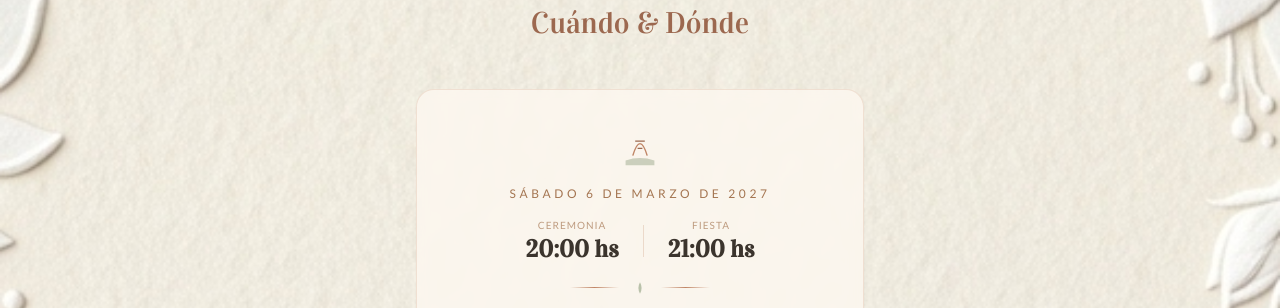
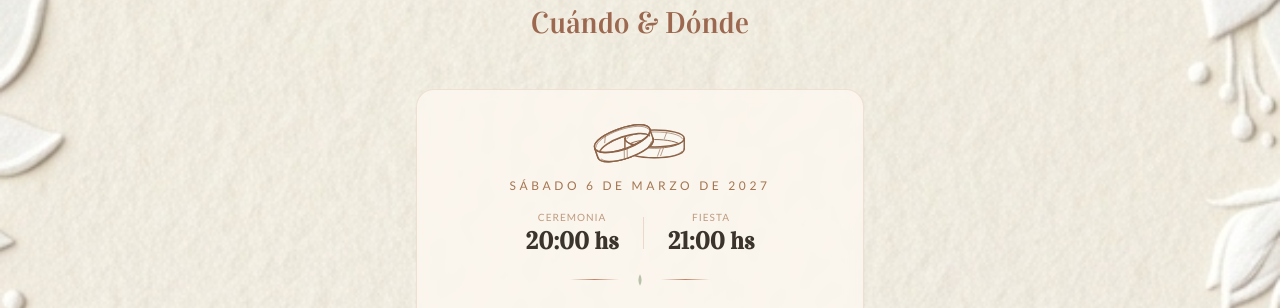
Before and after one commit to martin-ratti/Inviotacion-Eli-Agus, a website built with Vite: page index.html in a window 1280 px wide. Shown: the part 1735-2043 px from the top of the page. Built offline with nearby package versions, Linux system fonts and the light colour scheme.

Commit message:
feat: replace simple rings icon with detailed SVG graphic in index.html

```diff
--- a/index.html
+++ b/index.html
@@ -134,10 +134,96 @@
 
     <div class="max-w-md mx-auto fade-in delay-300">
       <div class="card-boho p-8 text-center shadow-sm">
-        <svg width="48" height="48" viewBox="0 0 40 40" class="mx-auto mb-4">
-          <path d="M8 32 Q 20 28, 32 32 L 32 36 L 8 36 Z" fill="#9caa8b" opacity="0.5" />
-          <path d="M14 28 Q 20 8, 26 28" fill="none" stroke="#c08566" stroke-width="1.2" />
-          <path d="M16 16 L 24 16 M 18 22 L 22 22" stroke="#9c684f" stroke-width="1" />
+        <svg xmlns="http://www.w3.org/2000/svg" viewBox="20 40 560 245" width="96" height="44" class="mx-auto mb-3">
+          <defs>
+            <style>
+              .r-main {
+                fill: none;
+                stroke: #8c6246;
+                stroke-width: 8.5;
+                stroke-linecap: round;
+                stroke-linejoin: round;
+              }
+
+              .r-inner {
+                fill: none;
+                stroke: #8c6246;
+                stroke-width: 5.5;
+                stroke-linecap: round;
+                stroke-linejoin: round;
+              }
+
+              .r-shine {
+                fill: none;
+                stroke: #8c6246;
+                stroke-width: 4.5;
+                stroke-linecap: round;
+                opacity: 0.75;
+              }
+
+              .r-fill {
+                fill: #FAF6F0;
+                stroke: none;
+              }
+            </style>
+            <mask id="ring-interlock">
+              <rect x="0" y="0" width="600" height="320" fill="white" />
+              <path d="M 212 135 C 212 195, 400 205, 558 145 L 558 215 C 400 275, 212 265, 212 195 Z" fill="black" />
+            </mask>
+          </defs>
+
+          <!-- Anillo Derecho (Base Horizontal) -->
+          <g>
+            <path class="r-fill" d="M 212 130 C 212 68, 558 68, 558 130 L 558 188 C 558 126, 212 126, 212 188 Z" />
+            <path class="r-main" d="M 212 130 C 212 65, 558 65, 558 130" />
+            <path class="r-inner" d="M 226 172 C 265 124, 505 124, 544 172" />
+            <path class="r-shine" d="M 222 133 C 240 78, 530 78, 548 133" />
+            <path class="r-shine" d="M 355 92 L 340 126 M 455 97 L 442 131" />
+
+            <path class="r-fill" d="M 212 130 C 212 195, 558 195, 558 130 L 558 192 C 558 260, 212 260, 212 192 Z" />
+            <path class="r-main" d="M 212 130 L 212 192 M 558 130 L 558 192" />
+            <path class="r-main" d="M 212 130 C 212 196, 558 196, 558 130" />
+            <path class="r-inner" d="M 218 142 C 245 202, 525 202, 552 142" />
+            <path class="r-main" d="M 212 192 C 212 260, 558 260, 558 192" />
+            <path class="r-shine" d="M 225 205 C 265 256, 505 256, 545 205" />
+            <path class="r-shine" d="M 418 190 L 402 234 M 436 188 L 420 232" />
+          </g>
+
+          <!-- Anillo Izquierdo (Parte Trasera Enmascarada) -->
+          <g mask="url(#ring-interlock)">
+            <g transform="translate(205, 155) rotate(-19)">
+              <path class="r-fill"
+                d="M -170 -25 C -170 -105, 170 -105, 170 -25 L 170 30 C 170 -50, -170 -50, -170 30 Z" />
+              <path class="r-main" d="M -170 -25 C -170 -105, 170 -105, 170 -25" />
+              <path class="r-inner" d="M -154 12 C -120 -48, 120 -48, 154 12" />
+
+              <path class="r-fill" d="M -170 -25 C -170 55, 170 55, 170 -25 L 170 32 C 170 112, -170 112, -170 32 Z" />
+              <path class="r-main" d="M -170 -25 L -170 32 M 170 -25 L 170 32" />
+              <path class="r-main" d="M -170 -25 C -170 55, 170 55, 170 -25" />
+              <path class="r-inner" d="M -162 -12 C -130 58, 130 58, 162 -12" />
+              <path class="r-main" d="M -170 32 C -170 112, 170 112, 170 32" />
+              <path class="r-shine" d="M -155 48 C -115 108, 115 108, 155 48" />
+            </g>
+          </g>
+
+          <!-- Anillo Izquierdo (Frente que cruza por arriba) -->
+          <g>
+            <g transform="translate(205, 155) rotate(-19)">
+              <path class="r-fill"
+                d="M -170 -25 C -170 -105, 170 -105, 170 -25 L 152 10 C 115 -48, -115 -48, -152 10 Z" />
+              <path class="r-main" d="M -170 -25 C -170 -105, 170 -105, 170 -25" />
+              <path class="r-shine" d="M -162 -28 C -140 -95, 140 -95, 162 -28" />
+              <path class="r-main" d="M -155 10 C -120 -50, 120 -50, 155 10" />
+
+              <path class="r-fill" d="M -170 -25 C -170 42, 40 52, 125 18 L 125 74 C 40 105, -170 98, -170 32 Z" />
+              <path class="r-main" d="M -170 -25 L -170 32" />
+              <path class="r-main" d="M -170 -25 C -170 55, 170 55, 170 -25" />
+              <path class="r-inner" d="M -162 -12 C -130 58, 130 58, 162 -12" />
+              <path class="r-main" d="M -170 32 C -170 112, 170 112, 170 32" />
+              <path class="r-shine" d="M -155 48 C -115 108, 115 108, 155 48" />
+              <path class="r-shine" d="M -90 -69 L -105 -36 M -10 38 L -25 84 M 8 38 L -7 84" />
+            </g>
+          </g>
         </svg>
 
         <p class="font-sans text-xs tracking-[0.3em] text-clay uppercase mb-2">Sábado 6 de Marzo de 2027</p>
@@ -163,10 +249,18 @@
         <p class="font-serif text-xl text-terradark mb-1">Salón Chico de 9 de Julio</p>
         <p class="font-sans text-sm text-ink/70 leading-relaxed">Arequito<br />Santa Fe, Argentina</p>
         <div class="flex flex-col sm:flex-row justify-center items-center gap-3 mt-6">
-          <a href="https://maps.google.com/?q=Arequito+Santa+Fe" target="_blank" class="btn-outline w-full sm:w-auto justify-center">Ver mapa</a>
-          <a href="https://calendar.google.com/calendar/render?action=TEMPLATE&text=Casamiento+de+Agust%C3%ADn+y+Eliana&dates=20270306T230000Z/20270307T090000Z&details=¡Los+esperamos+para+festejar!&location=Arequito,+Santa+Fe,+Argentina" target="_blank" class="btn-boho w-full sm:w-auto justify-center">
+          <a href="https://maps.google.com/?q=Arequito+Santa+Fe" target="_blank"
+            class="btn-outline w-full sm:w-auto justify-center">Ver mapa</a>
+          <a href="https://calendar.google.com/calendar/render?action=TEMPLATE&text=Casamiento+de+Agust%C3%ADn+y+Eliana&dates=20270306T230000Z/20270307T090000Z&details=¡Los+esperamos+para+festejar!&location=Arequito,+Santa+Fe,+Argentina"
+            target="_blank" class="btn-boho w-full sm:w-auto justify-center">
             Agendar
-            <svg width="14" height="14" viewBox="0 0 24 24" fill="none" stroke="currentColor" stroke-width="2" stroke-linecap="round" stroke-linejoin="round"><rect x="3" y="4" width="18" height="18" rx="2" ry="2"></rect><line x1="16" y1="2" x2="16" y2="6"></line><line x1="8" y1="2" x2="8" y2="6"></line><line x1="3" y1="10" x2="21" y2="10"></line></svg>
+            <svg width="14" height="14" viewBox="0 0 24 24" fill="none" stroke="currentColor" stroke-width="2"
+              stroke-linecap="round" stroke-linejoin="round">
+              <rect x="3" y="4" width="18" height="18" rx="2" ry="2"></rect>
+              <line x1="16" y1="2" x2="16" y2="6"></line>
+              <line x1="8" y1="2" x2="8" y2="6"></line>
+              <line x1="3" y1="10" x2="21" y2="10"></line>
+            </svg>
           </a>
         </div>
       </div>
@@ -231,7 +325,8 @@
         <input type="text" id="guest-name" placeholder="Nombre y apellido" class="input-boho" required />
 
         <div class="space-y-2 mt-4">
-          <label class="block font-sans text-[10px] tracking-widest text-clay uppercase ml-1">¿Vas a poder asistir?</label>
+          <label class="block font-sans text-[10px] tracking-widest text-clay uppercase ml-1">¿Vas a poder
+            asistir?</label>
           <div class="flex flex-wrap items-center gap-4 ml-1">
             <label class="flex items-center gap-2 font-sans text-sm text-ink/80 cursor-pointer">
               <input type="radio" name="attendance" value="yes" class="accent-terradark w-4 h-4" required />
@@ -268,14 +363,18 @@
             </div>
 
             <div id="special-menu-count-container" class="hidden w-[70px]">
-              <label class="block font-sans text-[10px] tracking-widest text-clay uppercase mb-1 text-center w-full">Cant.</label>
-              <input type="number" id="special-menu-count" min="1" max="10" placeholder="1" value="1" class="input-boho px-2 text-center h-[48px]" />
+              <label
+                class="block font-sans text-[10px] tracking-widest text-clay uppercase mb-1 text-center w-full">Cant.</label>
+              <input type="number" id="special-menu-count" min="1" max="10" placeholder="1" value="1"
+                class="input-boho px-2 text-center h-[48px]" />
             </div>
           </div>
 
           <div>
-            <label class="block font-sans text-[10px] tracking-widest text-clay uppercase mb-1 ml-1">Aclaraciones</label>
-            <textarea id="rsvp-notes" placeholder="Ej: Somos 3 adultos pero 1 menú celíaco..." class="input-boho resize-none" rows="2"></textarea>
+            <label
+              class="block font-sans text-[10px] tracking-widest text-clay uppercase mb-1 ml-1">Aclaraciones</label>
+            <textarea id="rsvp-notes" placeholder="Ej: Somos 3 adultos pero 1 menú celíaco..."
+              class="input-boho resize-none" rows="2"></textarea>
           </div>
         </div>
 
@@ -285,7 +384,8 @@
   </section>
 
   <!-- ============ 9. DATOS DE TRANSFERENCIA (ALIAS Y CBU) ============ -->
-  <section id="transfer-section" class="relative px-6 py-16 text-center bg-sand/10 hidden opacity-0 transition-all duration-1000 ease-out translate-y-10">
+  <section id="transfer-section"
+    class="relative px-6 py-16 text-center bg-sand/10 hidden opacity-0 transition-all duration-1000 ease-out translate-y-10">
     <div class="divider-leaf max-w-xs mx-auto mb-6">
       <svg width="22" height="22" viewBox="0 0 22 22">
         <path d="M11 2 Q 16 11, 11 20 Q 6 11, 11 2 Z" fill="#9caa8b" opacity="0.7" />
@@ -295,7 +395,8 @@
     <h2 class="font-serif text-3xl text-terradark mb-4">Confirmación de Pago</h2>
     <p class="font-serif italic text-ink/70 max-w-md mx-auto mb-8 leading-relaxed">
       Para hacer efectivo el valor de la tarjeta y ayudarnos con la organización del evento, te facilitamos nuestra
-      cuenta bancaria para realizar la transferencia. <br><br><strong>Una vez realizado el pago, por favor enviá el comprobante a Agus o a Eli.</strong>
+      cuenta bancaria para realizar la transferencia. <br><br><strong>Una vez realizado el pago, por favor enviá el
+        comprobante a Agus o a Eli.</strong>
     </p>
     <div class="card-boho p-6 max-w-sm mx-auto shadow-sm">
       <div id="payment-total-section" class="mb-5 hidden">
@@ -329,8 +430,10 @@
   </footer>
 
   <!-- Toast Notification -->
-  <div id="toast-success" class="fixed top-5 left-1/2 -translate-x-1/2 z-50 transform -translate-y-20 opacity-0 transition-all duration-500 flex items-center gap-3 bg-white/95 px-6 py-4 rounded-xl shadow-xl border border-terra/20 backdrop-blur-md pointer-events-none">
-    <svg width="24" height="24" viewBox="0 0 24 24" fill="none" stroke="#9caa8b" stroke-width="2" stroke-linecap="round" stroke-linejoin="round">
+  <div id="toast-success"
+    class="fixed top-5 left-1/2 -translate-x-1/2 z-50 transform -translate-y-20 opacity-0 transition-all duration-500 flex items-center gap-3 bg-white/95 px-6 py-4 rounded-xl shadow-xl border border-terra/20 backdrop-blur-md pointer-events-none">
+    <svg width="24" height="24" viewBox="0 0 24 24" fill="none" stroke="#9caa8b" stroke-width="2" stroke-linecap="round"
+      stroke-linejoin="round">
       <path d="M22 11.08V12a10 10 0 1 1-5.93-9.14"></path>
       <polyline points="22 4 12 14.01 9 11.01"></polyline>
     </svg>
```
